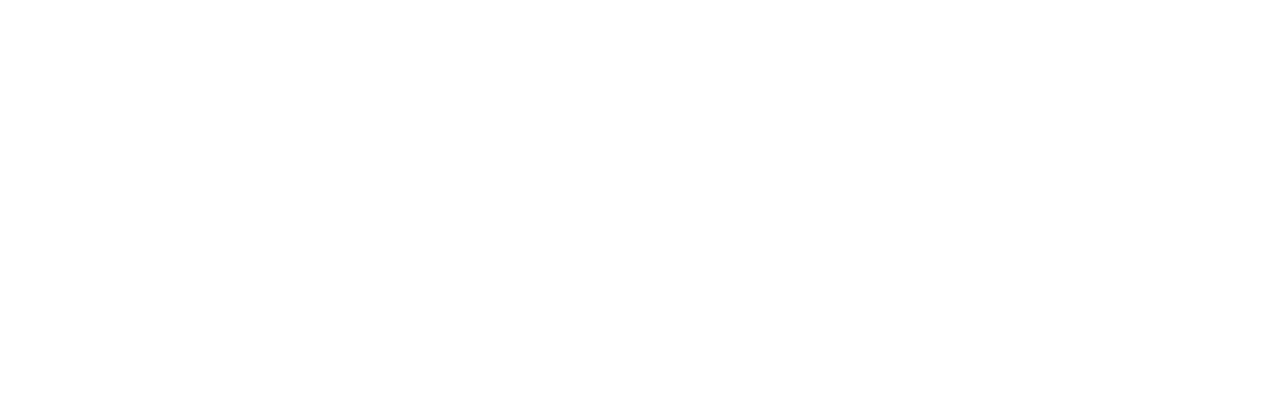
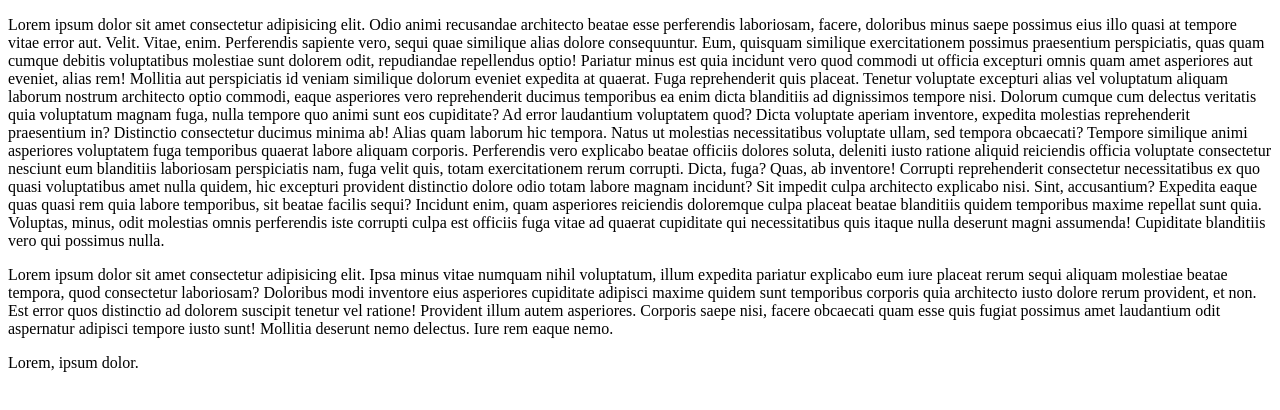
Before and after one commit to marcelanocerino/prog-desde-casa, a plain HTML site: page index.html in a window 1280 px wide. Drawn offline with Linux system fonts and the light colour scheme.

Commit message:
Segundo commit

```diff
--- a/index.html
+++ b/index.html
@@ -7,6 +7,21 @@
     <title>Clase12 Git</title>
 </head>
 <body>
-
+    <div class="clases">
+        <p>Lorem ipsum dolor sit amet consectetur adipisicing elit. Odio animi recusandae architecto beatae esse perferendis laboriosam, facere, doloribus minus saepe possimus eius illo quasi at tempore vitae error aut. Velit.
+        Vitae, enim. Perferendis sapiente vero, sequi quae similique alias dolore consequuntur. Eum, quisquam similique exercitationem possimus praesentium perspiciatis, quas quam cumque debitis voluptatibus molestiae sunt dolorem odit, repudiandae repellendus optio!
+        Pariatur minus est quia incidunt vero quod commodi ut officia excepturi omnis quam amet asperiores aut eveniet, alias rem! Mollitia aut perspiciatis id veniam similique dolorum eveniet expedita at quaerat.
+        Fuga reprehenderit quis placeat. Tenetur voluptate excepturi alias vel voluptatum aliquam laborum nostrum architecto optio commodi, eaque asperiores vero reprehenderit ducimus temporibus ea enim dicta blanditiis ad dignissimos tempore nisi.
+        Dolorum cumque cum delectus veritatis quia voluptatum magnam fuga, nulla tempore quo animi sunt eos cupiditate? Ad error laudantium voluptatem quod? Dicta voluptate aperiam inventore, expedita molestias reprehenderit praesentium in?
+        Distinctio consectetur ducimus minima ab! Alias quam laborum hic tempora. Natus ut molestias necessitatibus voluptate ullam, sed tempora obcaecati? Tempore similique animi asperiores voluptatem fuga temporibus quaerat labore aliquam corporis.
+        Perferendis vero explicabo beatae officiis dolores soluta, deleniti iusto ratione aliquid reiciendis officia voluptate consectetur nesciunt eum blanditiis laboriosam perspiciatis nam, fuga velit quis, totam exercitationem rerum corrupti. Dicta, fuga?
+        Quas, ab inventore! Corrupti reprehenderit consectetur necessitatibus ex quo quasi voluptatibus amet nulla quidem, hic excepturi provident distinctio dolore odio totam labore magnam incidunt? Sit impedit culpa architecto explicabo nisi.
+        Sint, accusantium? Expedita eaque quas quasi rem quia labore temporibus, sit beatae facilis sequi? Incidunt enim, quam asperiores reiciendis doloremque culpa placeat beatae blanditiis quidem temporibus maxime repellat sunt quia.
+        Voluptas, minus, odit molestias omnis perferendis iste corrupti culpa est officiis fuga vitae ad quaerat cupiditate qui necessitatibus quis itaque nulla deserunt magni assumenda! Cupiditate blanditiis vero qui possimus nulla.</p>
+        <p>Lorem ipsum dolor sit amet consectetur adipisicing elit. Ipsa minus vitae numquam nihil voluptatum, illum expedita pariatur explicabo eum iure placeat rerum sequi aliquam molestiae beatae tempora, quod consectetur laboriosam?
+        Doloribus modi inventore eius asperiores cupiditate adipisci maxime quidem sunt temporibus corporis quia architecto iusto dolore rerum provident, et non. Est error quos distinctio ad dolorem suscipit tenetur vel ratione!
+        Provident illum autem asperiores. Corporis saepe nisi, facere obcaecati quam esse quis fugiat possimus amet laudantium odit aspernatur adipisci tempore iusto sunt! Mollitia deserunt nemo delectus. Iure rem eaque nemo.</p>
+        <p>Lorem, ipsum dolor.</p>
+    </div>
 </body>
 </html>
--- a/style.css
+++ b/style.css
@@ -0,0 +1,3 @@
+.clases{
+    background-color: blue;
+}
```
